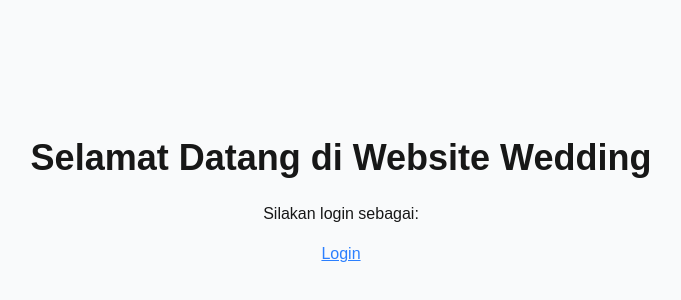
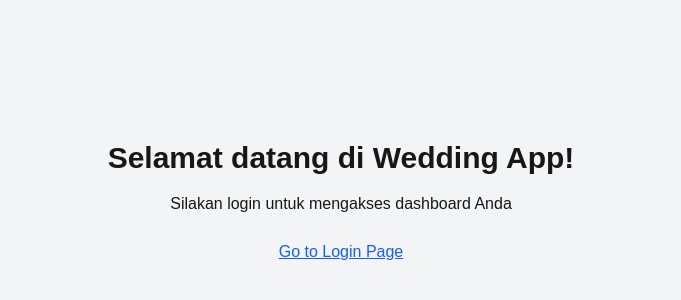
Before and after one commit to Dhony5/wedding-multiuser, a Next.js app: page / in a window 1280 px wide. Shown: the part 198-498 px from the top of the page, without its empty margins (299-980 px from the left). Built offline with nearby package versions, Linux system fonts and the light colour scheme.

Commit message:
Update halaman index

```diff
--- a/pages/index.js
+++ b/pages/index.js
@@ -1,14 +1,13 @@
-// pages/index.tsx
 import Link from "next/link";
 
 export default function Home() {
   return (
-    <div className="flex flex-col items-center justify-center min-h-screen bg-gray-50 text-center">
-      <h1 className="text-4xl font-bold mb-6">Selamat Datang di Website Wedding</h1>
-      <p className="mb-4">Silakan login sebagai:</p>
-      <div className="space-x-4">
-        <Link href="/login" className="text-blue-500 underline">Login</Link>
-      </div>
+    <div className="flex flex-col items-center justify-center min-h-screen bg-gray-100 text-center">
+      <h1 className="text-3xl font-bold mb-4">Selamat datang di Wedding App!</h1>
+      <p className="mb-6">Silakan login untuk mengakses dashboard Anda</p>
+      <Link href="/login" className="text-blue-600 underline">
+        Go to Login Page
+      </Link>
     </div>
   );
 }
```
